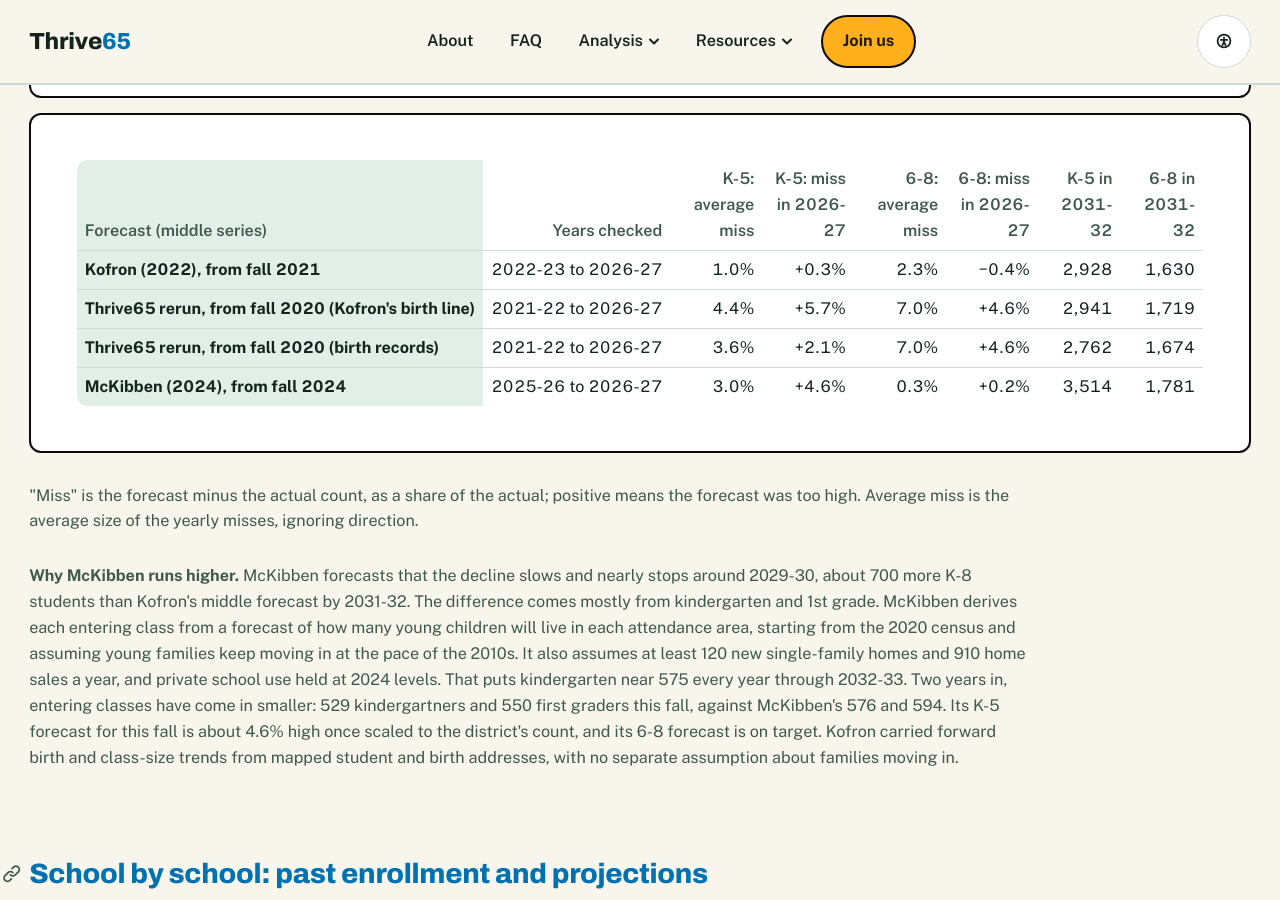
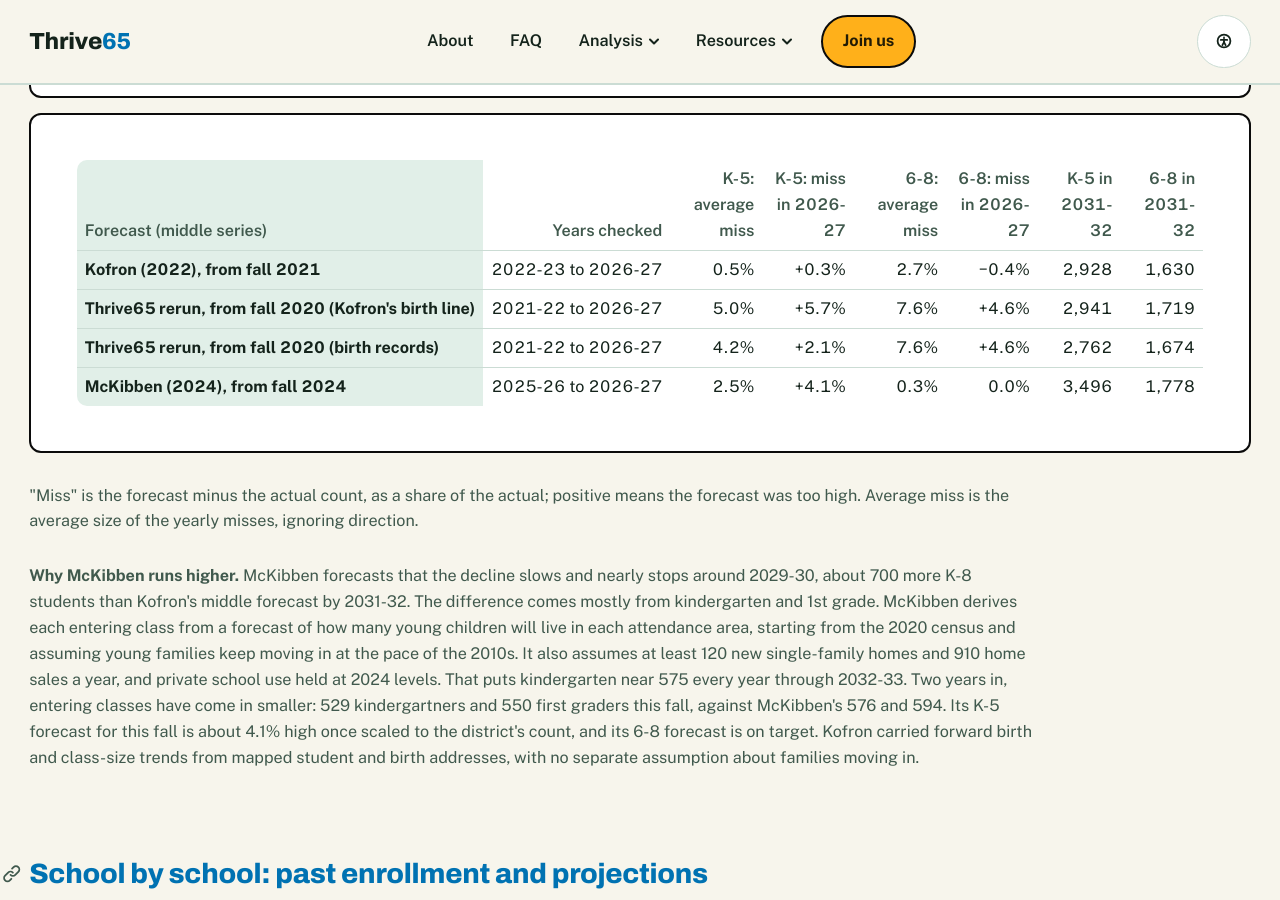
Before and after one commit to Thrive65/thrive65-site, a Jekyll site: the page built from analysis/enrollment.md, in a window 1280 px wide and 900 px high, scrolled down 10284 px. Built offline with Jekyll 4.4.1, drawn with Linux system fonts in a browser that asks for light colours; part of the change alters nothing that is shown.

Commit message:
Use the district's reissued 2022-24 counts (without outplaced special ed) on the forecast charts; rescale McKibben to match
Co-Authored-By: Claude Opus 5.5 <noreply@anthropic.com>
Claude-Session: https://claude.ai/code/session_01SmpF7gL57aNoLck87onHpj

```diff
--- a/analysis/enrollment.md
+++ b/analysis/enrollment.md
@@ -117,7 +117,7 @@ wide: true
 </table>
 </div>
 <p class="note">"Miss" is the forecast minus the actual count, as a share of the actual; positive means the forecast was too high. Average miss is the average size of the yearly misses, ignoring direction.</p>
-<p class="note" id="mckibben-note"><b>Why McKibben runs higher.</b> McKibben forecasts that the decline slows and nearly stops around 2029-30, about 700 more K-8 students than Kofron's middle forecast by 2031-32. The difference comes mostly from kindergarten and 1st grade. McKibben derives each entering class from a forecast of how many young children will live in each attendance area, starting from the 2020 census and assuming young families keep moving in at the pace of the 2010s. It also assumes at least 120 new single-family homes and 910 home sales a year, and private school use held at 2024 levels. That puts kindergarten near 575 every year through 2032-33. Two years in, entering classes have come in smaller: 529 kindergartners and 550 first graders this fall, against McKibben's 576 and 594. Its K-5 forecast for this fall is about 4.6% high once scaled to the district's count, and its 6-8 forecast is on target. Kofron carried forward birth and class-size trends from mapped student and birth addresses, with no separate assumption about families moving in.</p>
+<p class="note" id="mckibben-note"><b>Why McKibben runs higher.</b> McKibben forecasts that the decline slows and nearly stops around 2029-30, about 700 more K-8 students than Kofron's middle forecast by 2031-32. The difference comes mostly from kindergarten and 1st grade. McKibben derives each entering class from a forecast of how many young children will live in each attendance area, starting from the 2020 census and assuming young families keep moving in at the pace of the 2010s. It also assumes at least 120 new single-family homes and 910 home sales a year, and private school use held at 2024 levels. That puts kindergarten near 575 every year through 2032-33. Two years in, entering classes have come in smaller: 529 kindergartners and 550 first graders this fall, against McKibben's 576 and 594. Its K-5 forecast for this fall is about 4.1% high once scaled to the district's count, and its 6-8 forecast is on target. Kofron carried forward birth and class-size trends from mapped student and birth addresses, with no separate assumption about families moving in.</p>
 
 <h2 id="schools-section">School by school: past enrollment and projections</h2>
 <p class="lede">The same pattern shows up at most schools, though the size and timing vary by neighborhood.</p>
@@ -191,7 +191,7 @@ wide: true
   <summary class="cluster"><span>Definitions, sources and cautions</span></summary>
   <ul>
     <li>Kofron is the ES65 Geodemographic Study by Charles Kofron (final revision March 3, 2022). It projected resident students by 2021 attendance area through 2031-32 in four series: high, middle, low, and a "snapshot" series assuming pandemic-era losses continued.</li>
-    <li>McKibben is the Evanston-Skokie School District 65 Demographic Study Report by McKibben Demographic Consulting LLC (November 18, 2024), summarized for the board in the district's Feb. 10, 2025 memo. Its enrollment forecast (Appendix D) counts Park, Rice and separately counted special education students, so this page scales it to the district's 2024-25 counts without those students (K-5 3,747, 6-8 2,036, from the November 2025 enrollment memo) and compares percentage change.</li>
+    <li>McKibben is the Evanston-Skokie School District 65 Demographic Study Report by McKibben Demographic Consulting LLC (November 18, 2024), summarized for the board in the district's Feb. 10, 2025 memo. Its enrollment forecast (Appendix D) counts Park, Rice and separately counted special education students, so this page scales it to the district's 2024-25 counts without those students (K-5 3,728, 6-8 2,032, from the 2024-25 Opening of Schools report) and compares percentage change.</li>
     <li>Actual enrollment 2012-13 to 2025-26 comes from Thrive65's compilation of the District 65 Opening of Schools reports (K-8, excluding Park School and the Rice Education Center). Fall 2026 comes from the district's 2026-27 enrollment and demographics table including permissive transfers. Its K-8 total (5,408) is two more than the district's October 1 count (5,406).</li>
     <li>Special education students placed outside the district or receiving only evaluation or services are left out of the school counts used here. Reports before 2022 left them out too (36 to 47 outplaced students a year). The district's original 2022-23 to 2024-25 reports included them, but its later reports restate those years without them, and this page uses the restated figures.</li>
     <li>Private school enrollment is K-8 enrollment at private and parochial schools located inside the District 65 boundary, from the Illinois State Board of Education's nonpublic school enrollment reports. The 2016-17 report is missing two schools.</li>
--- a/assets/data/enrollment/compare_bands.csv
+++ b/assets/data/enrollment/compare_bands.csv
@@ -9,16 +9,16 @@ year,band_k5_actual,band_68_actual,kof_high_k5,kof_high_68,t65_high_falling_k5,t
 2019-20,4791,2534,,,,,,,,,,,,,,,,,,,,,,,,,,
 2020-21,4453,2476,,,4453,2476,4453,2476,,,4453,2476,4453,2476,,,4453,2476,4453,2476,,,4453,2476,4453,2476,,
 2021-22,4101,2292,4101,2292,4362,2414,4362,2414,4101,2292,4294,2395,4294,2395,4101,2292,4211,2368,4211,2368,4101,2292,4187,2363,4187,2363,,
-2022-23,3988,2128,4144,2241,4327,2373,4327,2373,3976,2199,4205,2328,4205,2328,3806,2152,4049,2275,4049,2275,3839,2151,3994,2275,3994,2275,,
-2023-24,3955,2063,4144,2251,4217,2380,4217,2380,3849,2149,4054,2304,4054,2304,3551,2041,3842,2214,3842,2214,3585,2057,3762,2216,3762,2216,,
-2024-25,3769,2085,4109,2242,4111,2299,4111,2299,3713,2068,3915,2195,3915,2195,3319,1896,3657,2085,3657,2085,3374,1921,3557,2090,3557,2090,3747,2036
-2025-26,3599,2031,4093,2222,3958,2299,3910,2299,3616,1969,3746,2166,3699,2166,3148,1737,3459,2026,3414,2026,3218,1781,3350,2014,3306,2014,3652,2024
-2026-27,3474,1934,4009,2255,3901,2172,3774,2172,3484,1927,3671,2023,3548,2023,2978,1643,3360,1865,3244,1865,3058,1680,3243,1841,3129,1841,3634,1938
-2027-28,,,3995,2187,3744,2162,3562,2162,3432,1812,3524,1978,3348,1978,2882,1499,3226,1773,3061,1773,2963,1552,3113,1728,2953,1728,3569,1918
-2028-29,,,3825,2252,3561,2126,3324,2126,3284,1788,3352,1921,3126,1921,2758,1407,3069,1683,2859,1683,2836,1464,2962,1626,2759,1626,3512,1906
-2029-30,,,3684,2232,3409,2141,3143,2141,3164,1721,3209,1916,2957,1916,2659,1293,2938,1652,2707,1652,2733,1360,2835,1585,2612,1585,3494,1898
-2030-31,,,3574,2255,3271,2041,3002,2041,3065,1703,3078,1826,2828,1826,2576,1240,2818,1575,2591,1575,2655,1302,2719,1511,2501,1511,3521,1819
-2031-32,,,3413,2163,3126,1921,2931,1871,2928,1630,2941,1719,2762,1674,2461,1187,2692,1483,2532,1443,2526,1257,2597,1422,2444,1384,3514,1781
-2032-33,,,,,2967,1847,2903,1715,,,2791,1653,2736,1535,,,2554,1425,2508,1323,,,2465,1367,2422,1269,3514,1776
-2033-34,,,,,2808,1787,2877,1599,,,2642,1599,2712,1431,,,2417,1379,2487,1234,,,2332,1323,2402,1183,3523,1804
-2034-35,,,,,2649,1719,2877,1527,,,2492,1538,2712,1366,,,2280,1327,2487,1178,,,2200,1273,2402,1130,3544,1795
+2022-23,3958,2104,4144,2241,4327,2373,4327,2373,3976,2199,4205,2328,4205,2328,3806,2152,4049,2275,4049,2275,3839,2151,3994,2275,3994,2275,,
+2023-24,3879,2073,4144,2251,4217,2380,4217,2380,3849,2149,4054,2304,4054,2304,3551,2041,3842,2214,3842,2214,3585,2057,3762,2216,3762,2216,,
+2024-25,3728,2032,4109,2242,4111,2299,4111,2299,3713,2068,3915,2195,3915,2195,3319,1896,3657,2085,3657,2085,3374,1921,3557,2090,3557,2090,3728,2032
+2025-26,3599,2031,4093,2222,3958,2299,3910,2299,3616,1969,3746,2166,3699,2166,3148,1737,3459,2026,3414,2026,3218,1781,3350,2014,3306,2014,3633,2020
+2026-27,3474,1934,4009,2255,3901,2172,3774,2172,3484,1927,3671,2023,3548,2023,2978,1643,3360,1865,3244,1865,3058,1680,3243,1841,3129,1841,3616,1934
+2027-28,,,3995,2187,3744,2162,3562,2162,3432,1812,3524,1978,3348,1978,2882,1499,3226,1773,3061,1773,2963,1552,3113,1728,2953,1728,3551,1914
+2028-29,,,3825,2252,3561,2126,3324,2126,3284,1788,3352,1921,3126,1921,2758,1407,3069,1683,2859,1683,2836,1464,2962,1626,2759,1626,3494,1902
+2029-30,,,3684,2232,3409,2141,3143,2141,3164,1721,3209,1916,2957,1916,2659,1293,2938,1652,2707,1652,2733,1360,2835,1585,2612,1585,3476,1894
+2030-31,,,3574,2255,3271,2041,3002,2041,3065,1703,3078,1826,2828,1826,2576,1240,2818,1575,2591,1575,2655,1302,2719,1511,2501,1511,3503,1815
+2031-32,,,3413,2163,3126,1921,2931,1871,2928,1630,2941,1719,2762,1674,2461,1187,2692,1483,2532,1443,2526,1257,2597,1422,2444,1384,3496,1778
+2032-33,,,,,2967,1847,2903,1715,,,2791,1653,2736,1535,,,2554,1425,2508,1323,,,2465,1367,2422,1269,3496,1773
+2033-34,,,,,2808,1787,2877,1599,,,2642,1599,2712,1431,,,2417,1379,2487,1234,,,2332,1323,2402,1183,3505,1800
+2034-35,,,,,2649,1719,2877,1527,,,2492,1538,2712,1366,,,2280,1327,2487,1178,,,2200,1273,2402,1130,3526,1791
--- a/assets/data/enrollment/district_trend.csv
+++ b/assets/data/enrollment/district_trend.csv
@@ -9,13 +9,13 @@ year,actual,kofron_high,kofron_mid,kofron_low,kofron_snapshot,district_proj_2025
 2019-20,7325,,,,,,
 2020-21,6929,,,,,,
 2021-22,6393,6393,6393,6393,6393,,
-2022-23,6116,6385,6175,5958,5990,,
-2023-24,6018,6396,5999,5591,5642,,
-2024-25,5854,6352,5781,5215,5294,,5783
-2025-26,5630,6316,5586,4885,5000,5630,5677
-2026-27,5408,6264,5411,4621,4738,5489,5572
-2027-28,,6183,5245,4381,4516,5362,5487
-2028-29,,6076,5073,4166,4301,5262,5419
-2029-30,,5914,4885,3954,4094,5200,5391
-2030-31,,5827,4768,3818,3959,5105,5340
-2031-32,,5574,4558,3650,3784,,5294
+2022-23,6062,6385,6175,5958,5990,,
+2023-24,5952,6396,5999,5591,5642,,
+2024-25,5760,6352,5781,5215,5294,,5760
+2025-26,5630,6316,5586,4885,5000,5630,5653
+2026-27,5408,6264,5411,4621,4738,5489,5550
+2027-28,,6183,5245,4381,4516,5362,5465
+2028-29,,6076,5073,4166,4301,5262,5396
+2029-30,,5914,4885,3954,4094,5200,5370
+2030-31,,5827,4768,3818,3959,5105,5318
+2031-32,,5574,4558,3650,3784,,5274
--- a/assets/data/enrollment/kofron_rerun_2020.csv
+++ b/assets/data/enrollment/kofron_rerun_2020.csv
@@ -9,9 +9,9 @@ year,actual,high_births_falling,mid_births_falling,low_births_falling,snapshot_b
 2019-20,7325,,,,,,,,
 2020-21,6929,6929,6929,6929,6929,6929,6929,6929,6929
 2021-22,6393,6776,6689,6579,6550,6776,6689,6579,6550
-2022-23,6116,6700,6533,6324,6270,6700,6533,6324,6270
-2023-24,6018,6597,6358,6056,5978,6597,6358,6056,5978
-2024-25,5854,6410,6111,5742,5647,6410,6111,5742,5647
+2022-23,6062,6700,6533,6324,6270,6700,6533,6324,6270
+2023-24,5952,6597,6358,6056,5978,6597,6358,6056,5978
+2024-25,5760,6410,6111,5742,5647,6410,6111,5742,5647
 2025-26,5630,6257,5912,5485,5364,6209,5865,5440,5320
 2026-27,5408,6073,5694,5226,5084,5946,5571,5110,4970
 2027-28,,5906,5502,4999,4841,5724,5326,4834,4681
```
